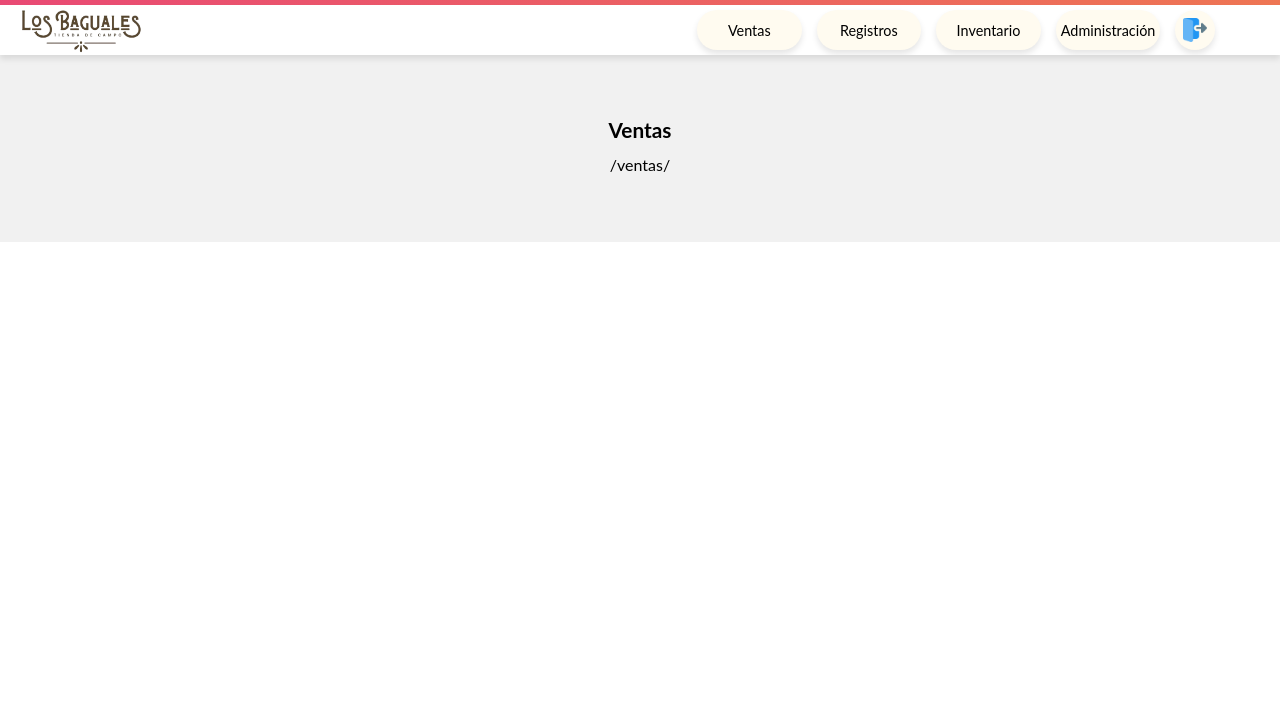
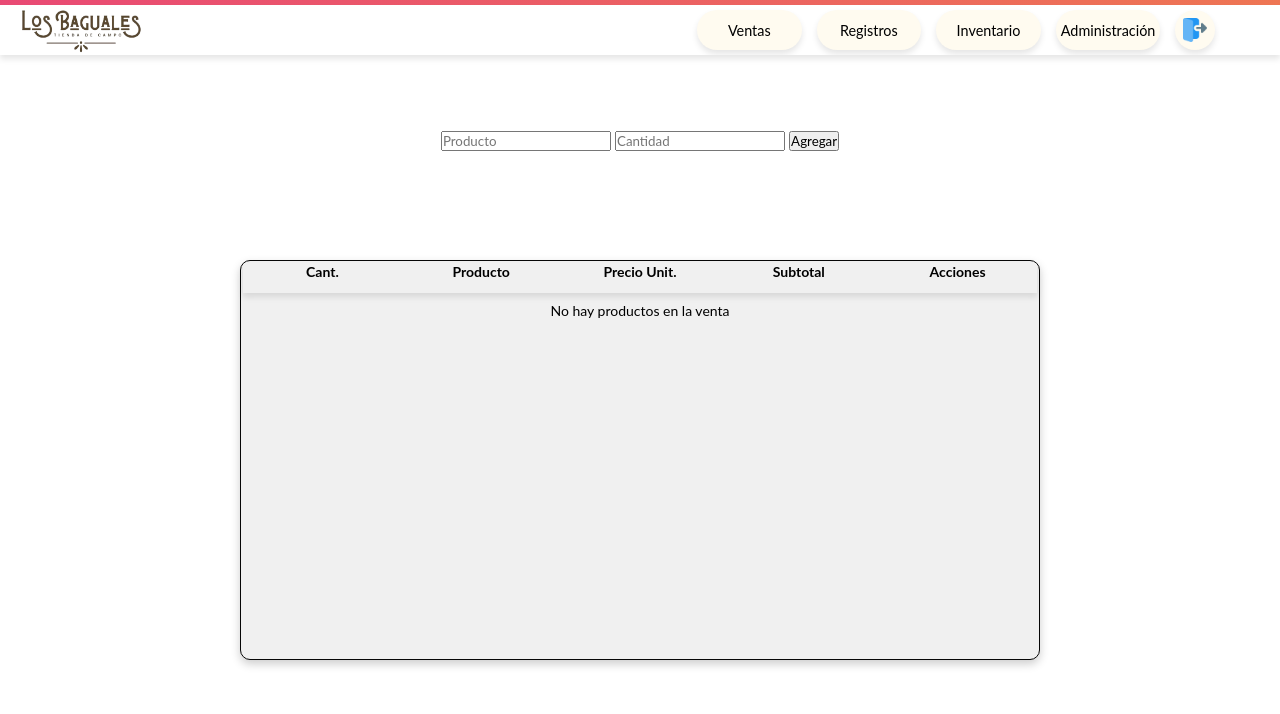
Before and after one commit to xAceOfSpadesx16/BagualesPOS, a Django app: page /ventas/ in a window 1280 px wide. Shown: the top 714 px of the page. Run offline with Django 5.2, Linux system fonts and the light colour scheme; a user stored in the database is signed in; tables that the repository leaves empty hold one stand-in row (values such as "Sample post").

Commit message:
limpieza de css - sales
.

```diff
--- a/BagualesPOS/settings.py
+++ b/BagualesPOS/settings.py
@@ -114,7 +114,7 @@ AUTH_PASSWORD_VALIDATORS = [
 
 LANGUAGE_CODE = 'es-es'
 
-TIME_ZONE = 'UTC'
+TIME_ZONE = 'America/Argentina/Buenos_Aires'
 
 USE_I18N = True
 
--- a/products/models.py
+++ b/products/models.py
@@ -81,8 +81,8 @@ class Product(Model):
     cost_price = IntegerField()
     sale_price = IntegerField()
     details = CharField(max_length=64, null=True)
-    image = ImageField(upload_to='products/', null=True)
-    is_active = BooleanField()
+    image = ImageField(upload_to='products/', null=True, blank=True)
+    is_active = BooleanField(default=True)
     created_at = DateTimeField(auto_now_add=True)
     updated_at = DateTimeField(auto_now=True)
 
--- /dev/null
+++ b/sales/managers.py
@@ -0,0 +1,35 @@
+from __future__ import annotations
+from typing import TYPE_CHECKING
+from django.db.models import Manager, QuerySet
+from django.utils.timezone import now
+
+if TYPE_CHECKING:
+    from users.models import CustomUser
+
+class SalesQueryset(QuerySet):
+    def soft_delete(self):
+        return self.update(is_deleted=True, deleted_at=now())
+
+    def select_rel_seller(self):
+        return self.select_related('seller')
+
+    def select_rel_client(self):
+        return self.select_related('client')
+
+    def prefetch_details_products(self):
+        return self.prefetch_related('details__product')
+
+    def get_own_actives(self, seller: CustomUser):
+        return self.filter(canceled=False, closed=False, seller = seller)
+
+
+class SalesManager(Manager):
+
+    def get_queryset(self):
+        return SalesQueryset(self.model, using=self._db)
+
+    def get_table_active_sale(self, seller: CustomUser):
+        return self.get_queryset().prefetch_details_products().get_own_actives(seller).first()
+
+    def fetch_details(self):
+        return self.get_queryset().prefetch_details_products()
--- a/sales/models.py
+++ b/sales/models.py
@@ -2,7 +2,10 @@ from django.db.models import Model
 from django.db.models.fields import DateTimeField, DecimalField, BooleanField, CharField
 from django.db.models.fields.related import ForeignKey
 from django.db.models.deletion import CASCADE, SET_NULL
+from decimal import Decimal, ROUND_HALF_UP
+from django.contrib.auth import get_user_model
 
+from sales.managers import SalesManager
 from products.models import Product
 from clients.models import Client
 
@@ -19,13 +22,16 @@ class PayMethod(Model):
         return self.name
 
 class Sale(Model):
-    client = ForeignKey(Client, on_delete=CASCADE)
-    total_amount = DecimalField(max_digits=10, decimal_places=2)
+    seller = ForeignKey(get_user_model(), on_delete=SET_NULL, null=True)
+    client = ForeignKey(Client, on_delete=SET_NULL, null=True)
+    total_amount = DecimalField(max_digits=10, decimal_places=2, default=0)
     pay_method = ForeignKey(PayMethod, on_delete=SET_NULL, null=True)
     canceled = BooleanField(default=False)
     closed = BooleanField(default=False)
     created_at = DateTimeField(auto_now_add=True)
     updated_at = DateTimeField(auto_now=True)
+
+    objects: SalesManager = SalesManager()
 
 
     class Meta:
@@ -33,7 +39,7 @@ class Sale(Model):
         verbose_name_plural = 'Ventas'
 
     def __str__(self):
-        return f'Venta {self.pk} - {self.client} - {self.created_at}'
+        return f'Venta {self.pk} - {self.seller.get_full_name()} - {self.created_at} {f"- {self.client.name}" if self.client else ""}'
 
 class SaleDetail(Model):
     order = ForeignKey(Sale, on_delete=CASCADE, related_name='details')
@@ -50,7 +56,7 @@ class SaleDetail(Model):
         return f'{self.product} - {self.quantity} - {self.sale_price}'
 
     def get_total_price(self):
-        return self.quantity * self.sale_price
+        return (self.quantity * self.sale_price).quantize(Decimal("0.01"), rounding=ROUND_HALF_UP)
 
     def save(self, *args, **kwargs):
         self.order.total_amount += self.get_total_price()
--- a/sales/templates/sales.html
+++ b/sales/templates/sales.html
@@ -1,12 +1,70 @@
 {% extends "index.html" %}
 {% load static %}
+
+{% block head_css %}
+    <link rel="stylesheet" href="{% static 'style/sales.css' %}">
+{% endblock head_css %}
+{% block title %} Ventas {% endblock title %}
 
 
 {% block content %}
 
-    <section id="sales_section">
-        <h2>Ventas</h2>
-        <p> {{ request.path }} </p>
+    <section id="sales-section">
+        <div class="form-container">
+            <form>
+                    <input type="text" id="product" name="customer", placeholder="Producto">
+                    <input type="number" id="quantity" name="quantity", placeholder="Cantidad">
+                    <button type="submit">Agregar</button>
+            </form>
+
+        </div>
+        <div class="table-container">
+
+            <table class="responsive-table scroll">
+
+                <thead>
+
+                <tr class="table-header">
+
+                    <th>Cant.</th>
+
+                    <th>Producto</th>
+
+                    <th>Precio Unit.</th>
+
+                    <th>Subtotal</th>
+
+                    <th>Acciones</th>
+
+                </tr>
+
+                </thead>
+
+                <tbody>
+
+                    {% if sale.details.all %}
+                        {% for detail in sale.details.all %}
+                        <tr>
+                            <td>{{ detail.quantity }}</td>
+                            <td>{{ detail.product.name }}</td>
+                            <td>${{ detail.sale_price }}</td>
+                            <td>${{ detail.get_total_price }}</td>
+                            <td><a href="{% url 'sale-detail-delete' detail.id %}">Eliminar</a></td>
+                        </tr>
+                        {% endfor %}
+                    {% else %}
+                        <tr>
+                            <td colspan="4">No hay productos en la venta</td>
+                        </tr>
+                    {% endif %}
+                </tbody>
+
+            </table>
+
+        </div>
+
+    </div>
+
     </section>
 {% endblock content %}
 
--- a/sales/urls.py
+++ b/sales/urls.py
@@ -4,4 +4,5 @@ from sales.views import *
 
 urlpatterns = [
     path('', SalesIndex.as_view(), name='sales'),
+    path('delete-detail/<int:pk>/', SaleDetailDelete.as_view(), name='sale-detail-delete'),
 ]
--- a/sales/views.py
+++ b/sales/views.py
@@ -1,6 +1,17 @@
-from django.views.generic import TemplateView
+from django.views.generic import TemplateView, DeleteView
+from sales.models import Sale
 
 # Create your views here.
 
 class SalesIndex(TemplateView):
     template_name = 'sales.html'
+
+    def get_context_data(self, **kwargs):
+        sale = Sale.objects.get_table_active_sale(self.request.user)
+        if not sale:
+            sale: Sale = Sale.objects.create(seller=self.request.user)
+        kwargs['sale'] = sale
+        return super().get_context_data(**kwargs)
+
+class SaleDetailDelete(DeleteView):
+    model = Sale
--- a/static/style/navbar.css
+++ b/static/style/navbar.css
@@ -39,6 +39,9 @@ h2 {
 .page-wrapper {
     width: 100%;
     height: auto;
+    display: flex;
+    flex-direction: column;
+    gap: 20px;
 }
 
 .nav-wrapper {
@@ -115,93 +118,6 @@ h2 {
     color: #3498db;
 }
 
-/* SECTIONS */
-
-.headline {
-    width: 100%;
-    height: 50vh;
-    min-height: 350px;
-    background: linear-gradient(rgba(0, 0, 0, 0.3), rgba(0, 0, 0, 0.7)), url('https://images.unsplash.com/photo-1435224668334-0f82ec57b605?ixlib=rb-1.2.1&ixid=MnwxMjA3fDB8MHxwaG90by1yZWxhdGVkfDd8fHxlbnwwfHx8fA%3D%3D&w=1000&q=80');
-    background-size: cover;
-    display: flex;
-    flex-direction: column;
-    justify-content: center;
-}
-
-.features {
-    width: 100%;
-    height: auto;
-    background-color: #f1f1f1;
-    display: flex;
-    padding: 50px 20px;
-    justify-content: space-around;
-}
-
-.feature-container {
-    flex-basis: 30%;
-    margin-top: 10px;
-}
-
-.feature-container p {
-    color: #000;
-    text-align: center;
-    line-height: 1.4;
-    margin-bottom: 15px;
-}
-
-.feature-container img {
-    width: 100%;
-    margin-bottom: 15px;
-}
-
-/* SEARCH FUNCTION */
-
-#search-icon {
-    font-size: 0.9rem;
-    margin-top: 3px;
-    margin-left: 15px;
-    transition: color 0.3s ease-out;
-}
-
-#search-icon:hover {
-    color: #3498db;
-    cursor: pointer;
-}
-
-.search {
-    transform: translate(-35%);
-    -webkit-transform: translate(-35%);
-    transition: transform 0.7s ease-in-out;
-    color: #3498db;
-}
-
-.no-search {
-    transform: translate(0);
-    transition: transform 0.7s ease-in-out;
-}
-
-.search-input {
-    position: absolute;
-    top: -4px;
-    right: -125px;
-    opacity: 0;
-    z-index: -1;
-    transition: opacity 0.6s ease;
-}
-
-.search-active {
-    opacity: 1;
-    z-index: 0;
-}
-
-input {
-    border: 0;
-    border-left: 1px solid #ccc;
-    border-radius: 0;
-    /* FOR SAFARI */
-    outline: 0;
-    padding: 5px;
-}
 
 /* MOBILE MENU & ANIMATION */
 
@@ -345,11 +261,7 @@ input {
         transform: translate(0%) !important;
     }
 
-    /* SECTIONS */
-
-    .headline {
-        height: 20vh;
-    }
+    /* MOBILE FEATURES */
 
     .feature-container p {
         margin-bottom: 25px;
@@ -368,7 +280,6 @@ input {
 .logout-form {
     display: flex;
     align-items: center;
-    /* Alinea el formulario con los demás elementos */
 }
 
 .logout-btn {
@@ -376,7 +287,7 @@ input {
     height: 40px;
     border: none;
     border-radius: 50%;
-    background-color:#fffbf0;
+    background-color: #fffbf0;
     display: flex;
     align-items: center;
     justify-content: center;
@@ -397,12 +308,16 @@ input {
     transform: translateY(-2px);
 }
 
-#logout-text {display: none;}
+#logout-text {
+    display: none;
+}
+
 /* Mostrar el texto en móviles y ocultar el icono */
 @media only screen and (max-width: 720px) {
     .logout-btn {
         display: none;
     }
+
     #logout-text {
         display: block;
     }
--- /dev/null
+++ b/static/style/sales.css
@@ -0,0 +1,67 @@
+#sales-section {
+    display: flex;
+    flex-direction: column;
+    justify-content: space-around;
+    align-items: center;
+    height: 80vh;
+    width: 100%;
+}
+
+.form-container {
+    display: flex;
+    flex-direction: row;
+    justify-content: space-around;
+    align-items: center;
+}
+
+.table-container {
+    display: flex;
+    flex-direction: column;
+    justify-content: center;
+    align-items: center;
+}
+
+table {
+    font-size: 14px;
+    width: 100vh;
+    table-layout: fixed;
+    border: 1px solid #060606;
+    border-radius: 10px;
+    box-shadow: 0 4px 10px rgba(0, 0, 0, 0.2);
+    background-color: #f0f0f0;
+    min-height: 400px;
+}
+
+
+.scroll tr {
+    display: flex;
+    height: 30px;
+}
+
+.scroll td {
+    flex: 1;
+    align-content: center;
+    text-align: center;
+}
+
+.scroll thead tr:after {
+    overflow-y: scroll;
+    visibility: hidden;
+    height: 0;
+}
+
+.scroll thead th {
+    flex: 1;
+    display: block;
+}
+
+.scroll tbody {
+    display: block;
+
+    overflow-y: auto;
+    height: 100%;
+}
+
+.table-header {
+    box-shadow: 0px 4px 6px rgba(0, 0, 0, 0.1);
+}
--- a/templates/index.html
+++ b/templates/index.html
@@ -43,11 +43,9 @@
                 </nav>
             </div>
 
-            <section class="features">
-                <div class="feature-container">
-                    {% block content %}{% endblock %}
-                </div>
-            </section>
+
+            {% block content %}{% endblock %}
+
         </div>
 
         <footer></footer>
```
Also changed, not shown: products/migrations/0003_alter_product_image_alter_product_is_active.py (added), sales/migrations/0002_alter_sale_client_alter_sale_total_amount.py (added), sales/migrations/0003_sale_seller.py (added).
